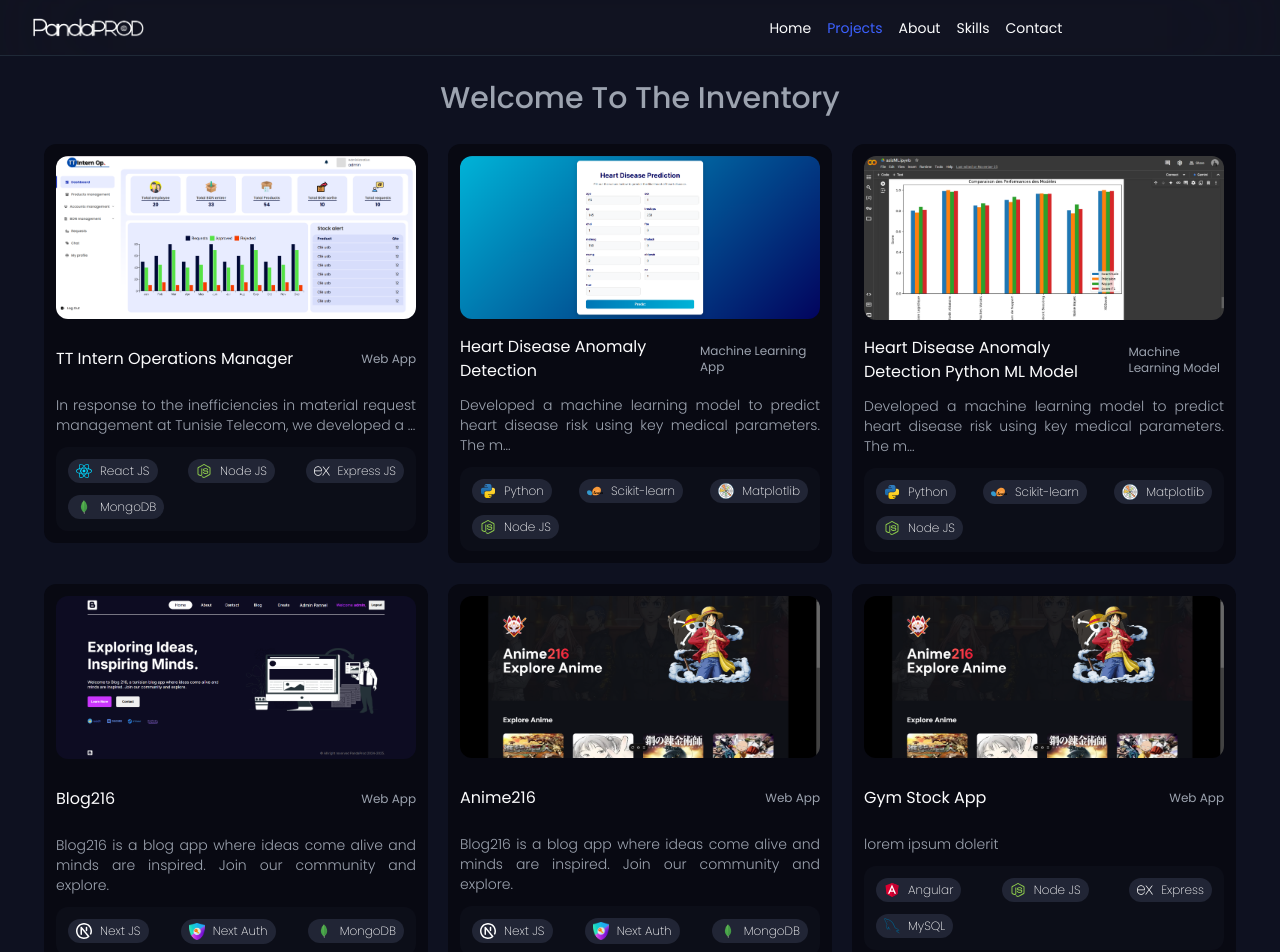
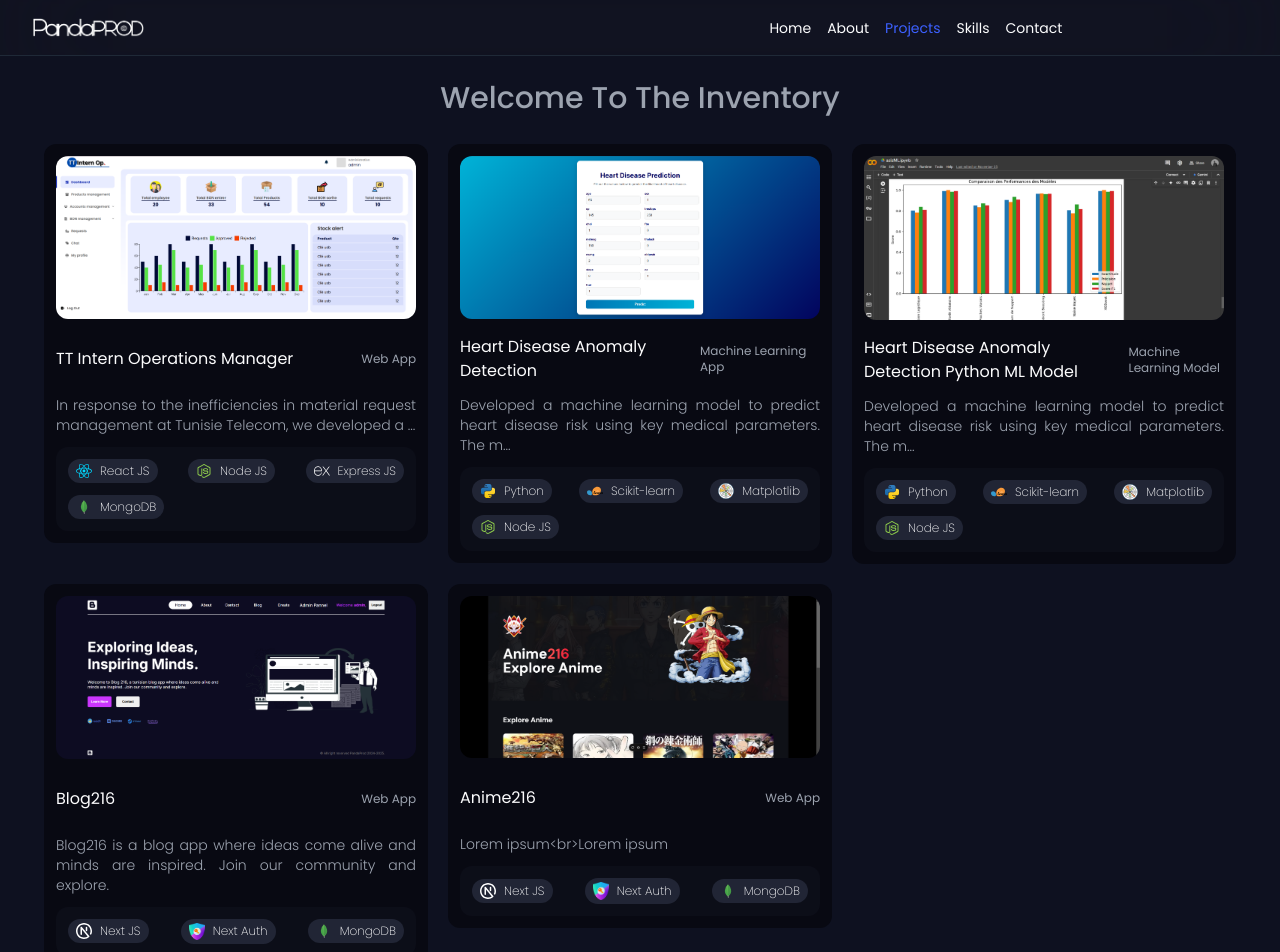
Before and after one commit to AKAICHIaziz/my-portfolio, a Next.js app: page /projects in a window 1280 px wide. Shown: the top 952 px of the page. Built offline with nearby package versions, Linux system fonts and the light colour scheme.

Commit message:
enhacement

```diff
--- a/src/app/about/page.jsx
+++ b/src/app/about/page.jsx
@@ -1,7 +1,6 @@
 
 import ProfileDetails from "@/components/ProfileDetails";
 import Timeline from "@/components/Timeline";
-import { BackgroundBeams } from "@/components/ui/background-beams";
 
 export default function About() {
 
@@ -11,7 +10,7 @@
             title: "Software Developer",
             society: "Industry X.0",
             date: "06/2024 - 07/2024",
-            description: "•	Integrated a report customization and generation module into the CIPA application using <b>Angular</b> and <b>Spring Boot</b>. Improved user experience through dynamic template customization and efficient backend processing for streamlined report generation. <br>•	Integrated a report customization and generation module into the CIPA application using Angular and Spring Boot. Improved user experience through dynamic template customization and efficient backend processing for streamlined report generation."
+            description: "•	Integrated a report customization and generation module into the CIPA application using <b>Angular</b> and <b>Spring Boot</b>. Improved user experience through dynamic template customization and efficient backend processing for streamlined report generation. <br>• Integrated a report customization and generation module into the CIPA application using Angular and Spring Boot. Improved user experience through dynamic template customization and efficient backend processing for streamlined report generation."
         },
         {
             experience: true,
@@ -33,13 +32,7 @@
     ];
 
     return (
-        <div className="w-full h-screen">
-
-            {/* <div className="absolute z-10">
-                <BackgroundBeams />
-            </div> */}
-
-            <div className="w-full h-screen flex flex-col items-center pt-14 sm:pt-24 bg-background gap-1 sm:gap-4">
+        <div className="w-full h-full flex flex-col items-center pt-14 sm:pt-24 bg-background gap-1 sm:gap-4">
 
             <div className="w-full sm:w-9/12 h-fit">
                 <ProfileDetails />
@@ -60,7 +53,5 @@
             </div>
 
         </div>
-
-        </div>
     )
 }
--- a/src/app/layout.js
+++ b/src/app/layout.js
@@ -25,7 +25,7 @@
         <Navbar />
         {children}
         <Analytics />
-        {/* <Footer /> */}
+        <Footer />
       </body>
     </html >
   );
--- a/src/app/skills/page.jsx
+++ b/src/app/skills/page.jsx
@@ -33,7 +33,7 @@
 
 
             <div className="relative flex flex-col items-center justify-center w-full h-fit">
-                <h1 className="font-light text-lg sm:text-3xl text-gray-400">Tools of My Trade</h1>
+                <h1 className="font-medium text-lg sm:text-3xl text-gray-400">Tools of My Trade</h1>
             </div>
 
 
--- a/src/components/Navbar.jsx
+++ b/src/components/Navbar.jsx
@@ -52,18 +52,18 @@
                     </li>
                     <li>
                         <Link
+                            href="/about"
+                            className={isActive("/about") ? "text-primary" : "text-foreground hover:text-primary"}
+                        >
+                            About
+                        </Link>
+                    </li>
+                    <li>
+                        <Link
                             href="/projects"
                             className={isActive("/projects") ? "text-primary" : "text-foreground hover:text-primary"}
                         >
                             Projects
-                        </Link>
-                    </li>
-                    <li>
-                        <Link
-                            href="/about"
-                            className={isActive("/about") ? "text-primary" : "text-foreground hover:text-primary"}
-                        >
-                            About
                         </Link>
                     </li>
                     <li>
@@ -121,20 +121,20 @@
                     </li>
                     <li>
                         <Link
+                            href="/about"
+                            onClick={toggleSidebar}
+                            className={isActive("/about") ? "text-primary" : "text-foreground hover:text-primary"}
+                        >
+                            About
+                        </Link>
+                    </li>
+                    <li>
+                        <Link
                             href="/projects"
                             onClick={toggleSidebar}
                             className={isActive("/projects") ? "text-primary" : "text-foreground hover:text-primary"}
                         >
                             Projects
-                        </Link>
-                    </li>
-                    <li>
-                        <Link
-                            href="/about"
-                            onClick={toggleSidebar}
-                            className={isActive("/about") ? "text-primary" : "text-foreground hover:text-primary"}
-                        >
-                            About
                         </Link>
                     </li>
                     <li>
--- a/src/components/ProfileDetails.jsx
+++ b/src/components/ProfileDetails.jsx
@@ -3,7 +3,7 @@
 
 export default function ProfileDetails() {
     return (
-        <div className="w-full flex flex-col items-center gap-5 sm:gap-0 p-4 sm:p-2">
+        <div className="w-full flex flex-col items-center gap-5 sm:gap-5 p-4 sm:p-2">
 
             <Image src={my_image} alt="Profile image" className="w-24 sm:w-40 rounded-full z-20"/>
 
--- a/src/data/projectsData.js
+++ b/src/data/projectsData.js
@@ -126,7 +126,7 @@
         ProjectLink: "https://github.com/AKAICHIaziz/Anime216",
         LivePreview: "anime216.vercel.app",
         ProjectType: "Web App",
-        ProjectDescription: `Blog216 is a blog app where ideas come alive and minds are inspired. Join our community and explore.`,
+        ProjectDescription: `Lorem ipsum<br>Lorem ipsum`,
         ProjectTechs: [
             { techName: "Next JS", techImg: next },
             { techName: "Next Auth", techImg: nextAuth },
@@ -136,24 +136,24 @@
             anime216,
         ],
     },
-    {
-        ProjectImage: anime216,
-        slug: "g-stock",
-        ProjectName: "Gym Stock App",
-        ProjectLink: "https://github.com/AKAICHIaziz/Gym-Stock-App",
-        LivePreview: "g-stock.vercel.app",
-        ProjectType: "Web App",
-        ProjectDescription: "lorem ipsum dolerit",
-        ProjectTechs: [
-            { techName: "Angular", techImg: angular },
-            { techName: "Node JS", techImg: node },
-            { techName: "Express", techImg: express },
-            { techName: "MySQL", techImg: mysql },
-        ],
-        images: [
+    // {
+    //     ProjectImage: anime216,
+    //     slug: "g-stock",
+    //     ProjectName: "Gym Stock App",
+    //     ProjectLink: "https://github.com/AKAICHIaziz/Gym-Stock-App",
+    //     LivePreview: "g-stock.vercel.app",
+    //     ProjectType: "Web App",
+    //     ProjectDescription: "lorem ipsum dolerit",
+    //     ProjectTechs: [
+    //         { techName: "Angular", techImg: angular },
+    //         { techName: "Node JS", techImg: node },
+    //         { techName: "Express", techImg: express },
+    //         { techName: "MySQL", techImg: mysql },
+    //     ],
+    //     images: [
 
-        ],
-    },
+    //     ],
+    // },
 ];
 
 export default projects;
```
Lines whose indentation alone changed are shown as unchanged.
